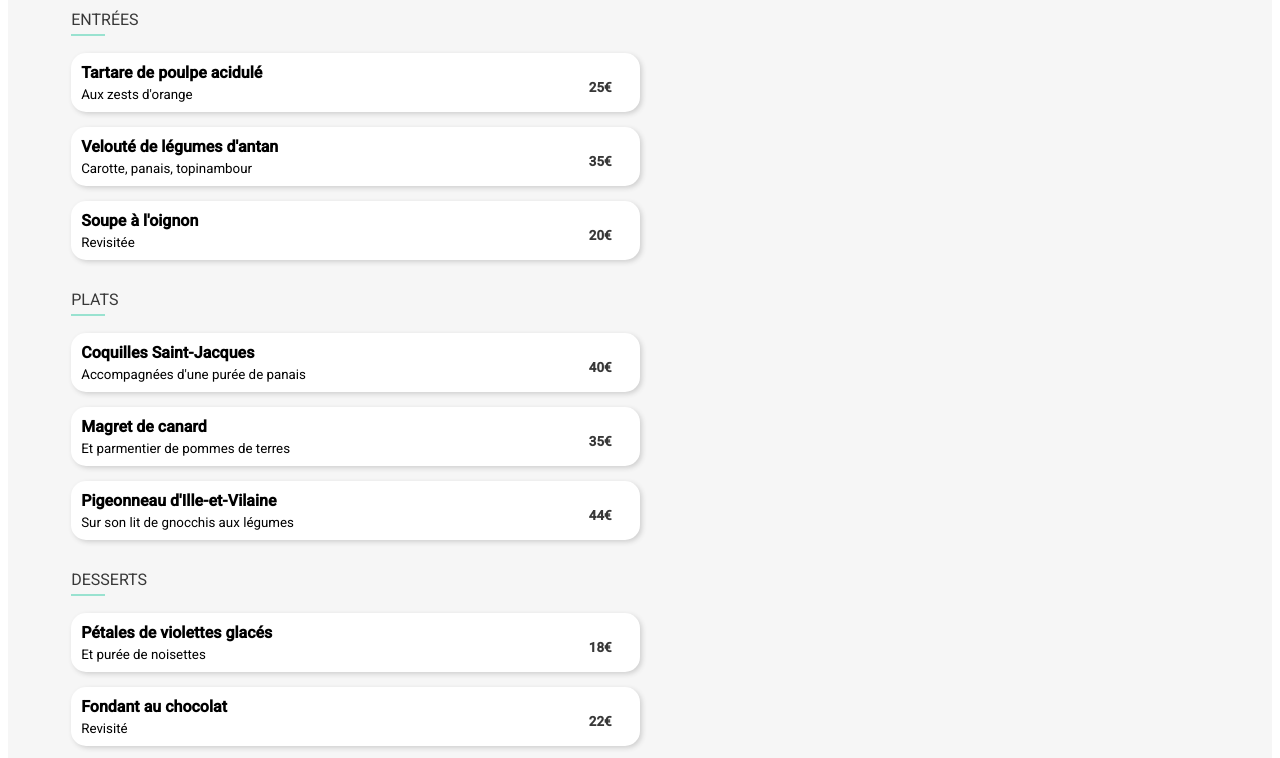
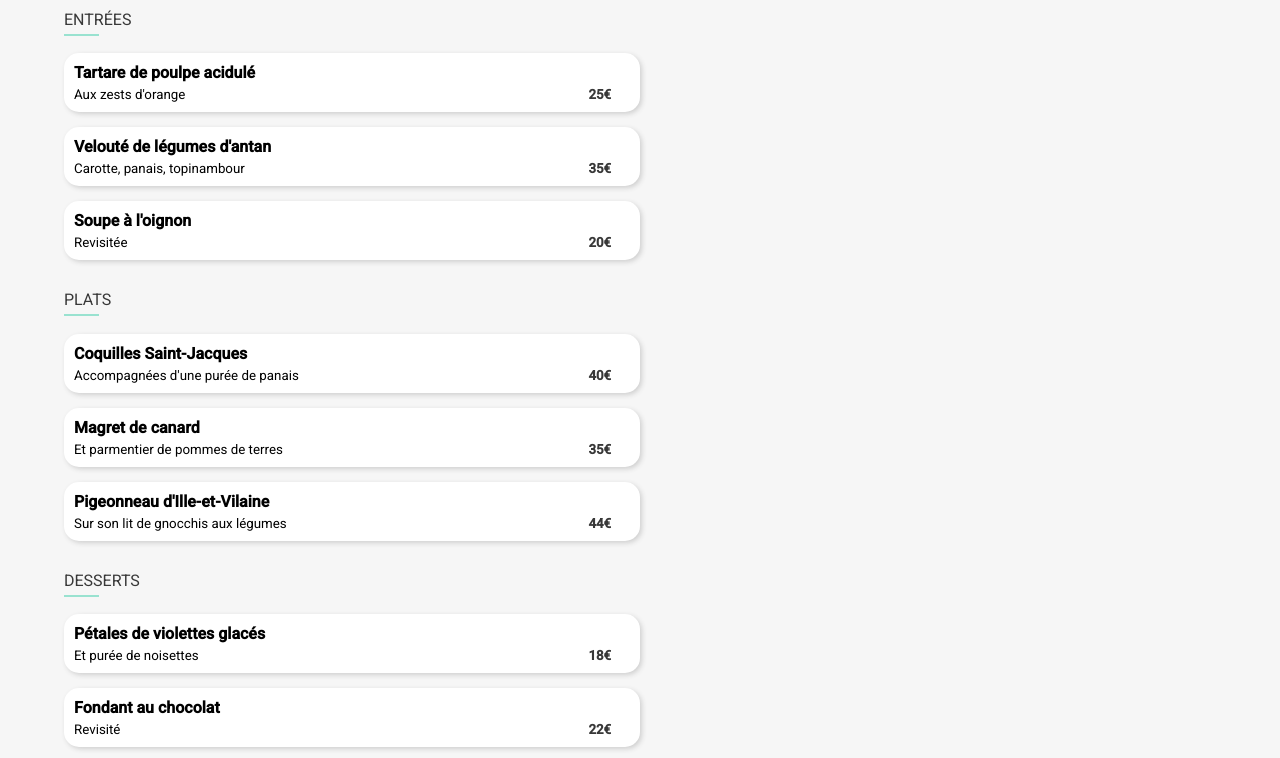
Before and after one commit to Oliwia789/Ohmyfood, a website: page Pages/a_la_francaise.html in a window 1280 px wide. Shown: the part 543-1301 px from the top of the page. Drawn offline with Linux system fonts and the light colour scheme; a web font is replaced by a local one.

Commit message:
Plus de margin body et alignement des prix avec la description des plats sur desktop

```diff
--- a/sass/base/__standars.scss
+++ b/sass/base/__standars.scss
@@ -7,3 +7,6 @@ ul {
 a {
     text-decoration: none;
 }
+body {
+    margin: inherit;
+}
--- a/sass/components/__cards-meals.scss
+++ b/sass/components/__cards-meals.scss
@@ -11,7 +11,7 @@
     cursor: pointer;
     transition: padding-right 0.5s ease-in-out;
     overflow: hidden;
-    &:hover {
+    &:hover{
         padding-right: 20%;
     }
 }
@@ -35,6 +35,9 @@
     font-size: smaller;
     color: darken($grey,70%);
     font-weight: bold;
+    @include desktop {
+        margin-bottom: 10px;
+    }
 }
 .meals__icon {
     @include flex-center;
```
Also changed, not shown: public/css/style.css, 1 other file.
